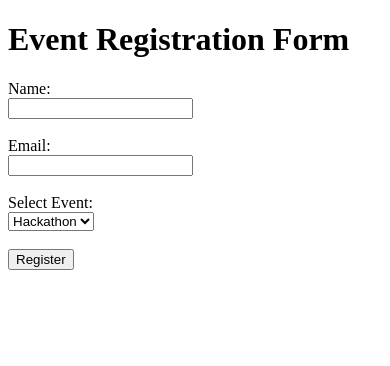
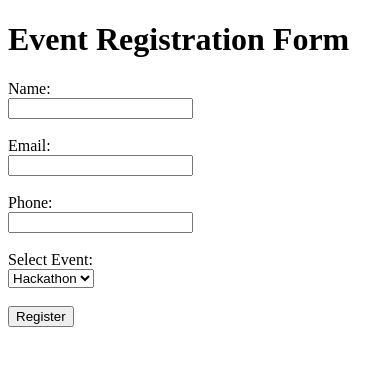
Before and after one commit to Satwik-Harpale/event-registration-Devops, a Flask app: page / in a window 390 px wide. Shown: the top 366 px of the page. Run offline with Flask 3, Linux system fonts and the light colour scheme.

Commit message:
Added phone number field in form

```diff
--- a/templates/index.html
+++ b/templates/index.html
@@ -13,6 +13,9 @@
 <label>Email:</label><br>
 <input type="email" name="email" required><br><br>
 
+<label>Phone:</label><br>
+<input type="text" name="phone"><br><br>
+
 <label>Select Event:</label><br>
 <select name="event">
 <option value="Hackathon">Hackathon</option>
```
